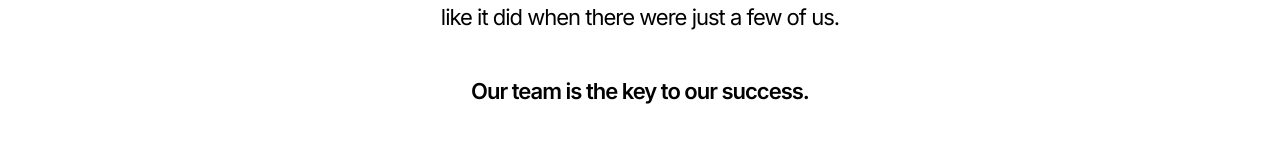
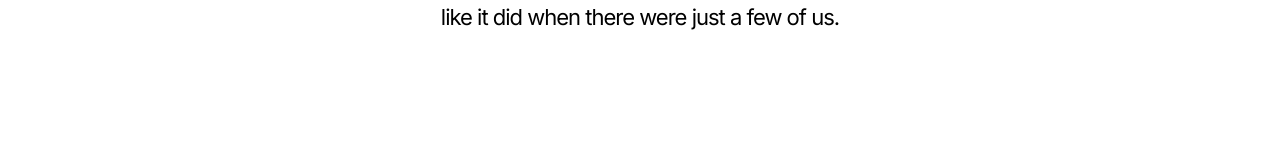
Before and after one commit to yuvrajjwala/MediaOnline, a React (Create React App) app in the folder new_app/: page /about in a window 1280 px wide. Shown: the part 2368-2530 px from the top of the page. Built offline with nearby package versions, Linux system fonts and the light colour scheme.

Commit message:
small changes

```diff
--- a/new_app/src/pages/About/About.css
+++ b/new_app/src/pages/About/About.css
@@ -3,6 +3,8 @@
     width: 70%;
     /* transform: translateY(-12%); */
     margin-left: 17vw;
+    position: relative;
+    left: 5%;
 }
 
 .color {
--- a/new_app/src/pages/About/About.js
+++ b/new_app/src/pages/About/About.js
@@ -45,9 +45,9 @@ const About = () => {
         <div data-aos="fade-up"
           data-aos-duration="700" data-aos-delay="500" className='black' id='width1'>We are a close-knit and talented group with a shared vision of delivering great results for our clients, as well as ensuring 9MO is a fun and challenging place to work.
           At 9MO, we work with talented people who share our vision and passion for helping our clients be the best they can be. We’re very proud of the team we’ve built – there are more than twenty of us now. But, it still feels like it did when there were just a few of us.  </div>
-        <div data-aos="fade-up"
+        {/* <div data-aos="fade-up"
           data-aos-duration="700" data-aos-delay="600" className='ab1'>Our team is the key to our success.
-        </div>
+        </div> */}
       </div>
 
       <div id='flex-area'>
```
